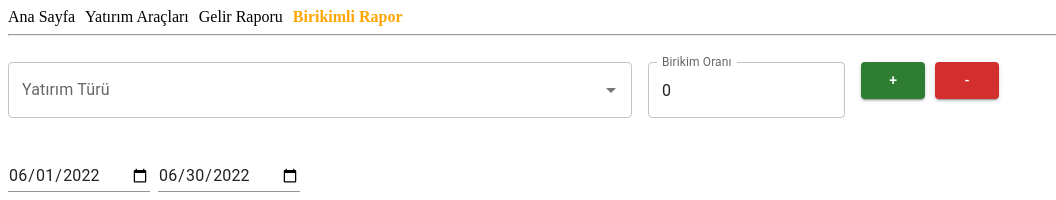
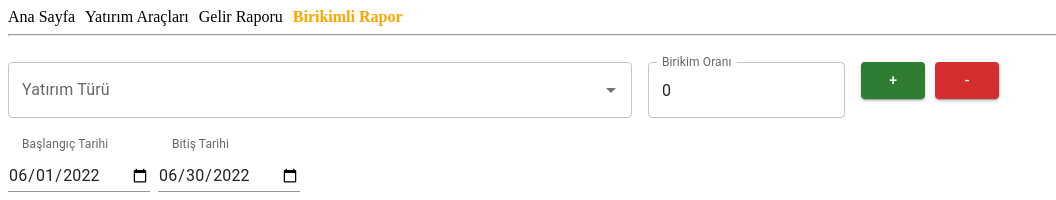
Before and after one commit to SerdarSerifoglu/Investment-Benchmark, a React (Create React App) app in the folder frontend/: page /cumulative-report in a window 1280 px wide. Shown: the top 200 px of the page, without its empty margins (0-1056 px from the left). Built offline with nearby package versions, Linux system fonts and the light colour scheme.

Commit message:
fixed datepicker label name

```diff
--- a/frontend/src/components/CumulativeReportFilter.js
+++ b/frontend/src/components/CumulativeReportFilter.js
@@ -81,7 +81,6 @@ const CumulativeReportFilter = () => {
                 fieldProperty={propName}
                 valueProperty={reportFilterData[propName]}
                 stateName={componentNames.CumulativeReportFilter}
-                labelValue="Başlangıç Tarihi"
               />
             </Grid>
             <Grid item xs={5} md={3}>
@@ -90,7 +89,6 @@ const CumulativeReportFilter = () => {
                 fieldProperty={propNameRate}
                 valueProperty={reportFilterData[propNameRate] ?? 0}
                 stateName={componentNames.CumulativeReportFilter}
-                labelValue="Bitiş Tarihi"
               />
             </Grid>
           </Grid>
@@ -134,11 +132,13 @@ const CumulativeReportFilter = () => {
             fieldProperty="startDate"
             valueProperty={reportFilterData["startDate"]}
             stateName={componentNames.CumulativeReportFilter}
+            labelValue="Başlangıç Tarihi"
           />
           <DatePicker
             fieldProperty="endDate"
             valueProperty={reportFilterData["endDate"]}
             stateName={componentNames.CumulativeReportFilter}
+            labelValue="Bitiş Tarihi"
           />
         </Grid>
         <Grid item xs={8}>
```
